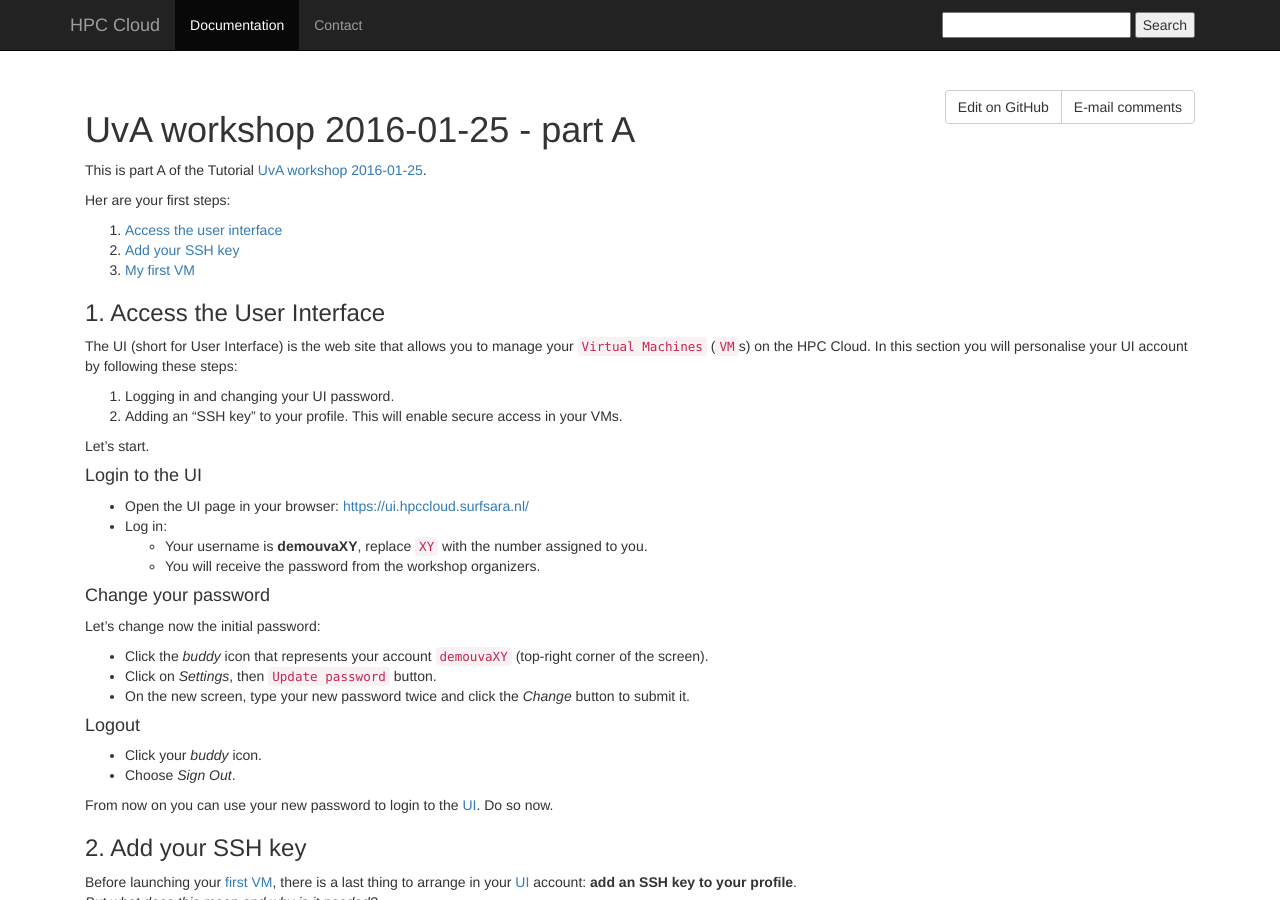
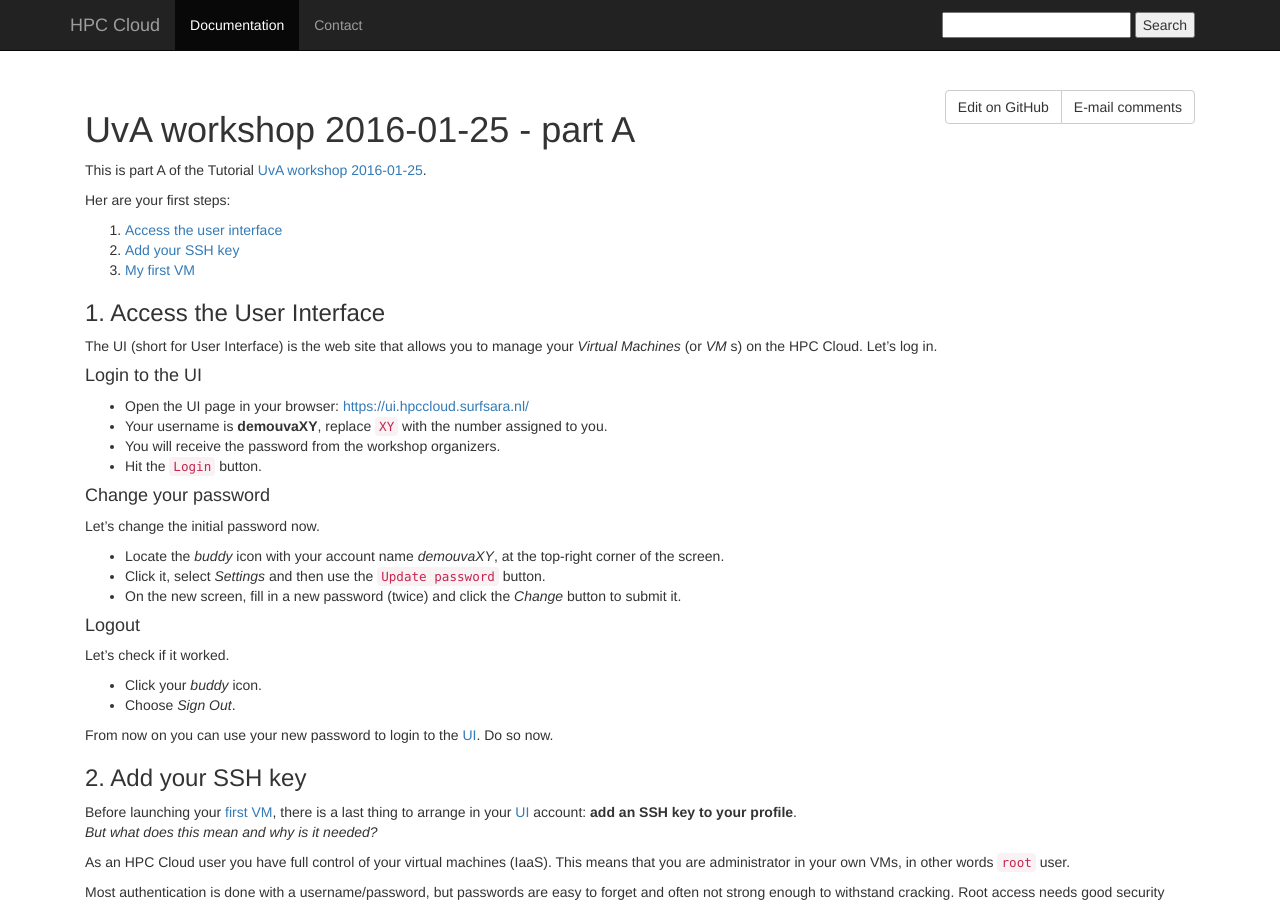
Before and after one commit to sara-nl/clouddocs, a Jekyll site: the page built from UvAworkshop-2016-01-25/UvAworkshop-2016-01-25-partA.markdown, in a window 1280 px wide and 900 px high. Built offline with Jekyll 4.4.1, drawn with Linux system fonts in a browser that asks for light colours; nearby versions of some CDN libraries.

Commit message:
more cleanups

```diff
--- a/UvAworkshop-2016-01-25/UvAworkshop-2016-01-25-partA.markdown
+++ b/UvAworkshop-2016-01-25/UvAworkshop-2016-01-25-partA.markdown
@@ -7,37 +7,32 @@ layout: default
 This is part A of the Tutorial [UvA workshop 2016-01-25](UvAworkshop-2016-01-25).
 
 Her are your first steps:
-
 1. [Access the user interface](#access-the-user-interface)
 2. [Add your SSH key](#add-your-ssh-key)
 3. [My first VM](#my-first-vm)
 
 ### 1. Access the User Interface
 
-The UI (short for User Interface) is the web site that allows you to manage your `Virtual Machines` (`VM`s) on the HPC Cloud. In this section you will personalise your UI account by following these steps:
-
-1. Logging in and changing your UI password.
-1. Adding an "SSH key" to your profile. This will enable secure access in your VMs.
-
-Let's start.
-
+The UI (short for User Interface) is the web site that allows you to manage your _Virtual Machines_ (or _VM_ s) on the HPC Cloud. Let's log in.
 
 #### Login to the UI
 
 * Open the UI page in your browser: [https://ui.hpccloud.surfsara.nl/](https://ui.hpccloud.surfsara.nl/)
-* Log in:
-  * Your username is **demouvaXY**, replace `XY` with the number assigned to you.
-  * You will receive the password from the workshop organizers.
+* Your username is **demouvaXY**, replace `XY` with the number assigned to you.
+* You will receive the password from the workshop organizers.
+* Hit the `Login` button.
 
 #### Change your password
 
-Let's change now the initial password:
+Let's change the initial password now.
 
-* Click the *buddy* icon that represents your account `demouvaXY` (top-right corner of the screen).
-* Click on *Settings*, then `Update password` button.
-* On the new screen, type your new password twice and click the *Change* button to submit it.
+* Locate the *buddy* icon with your account name _demouvaXY_, at the top-right corner of the screen.
+* Click it, select *Settings* and then use the `Update password` button.
+* On the new screen, fill in a new password (twice) and click the *Change* button to submit it.
 
 #### Logout
+
+Let's check if it worked.
 
 * Click your *buddy* icon.
 * Choose *Sign Out*.
```
